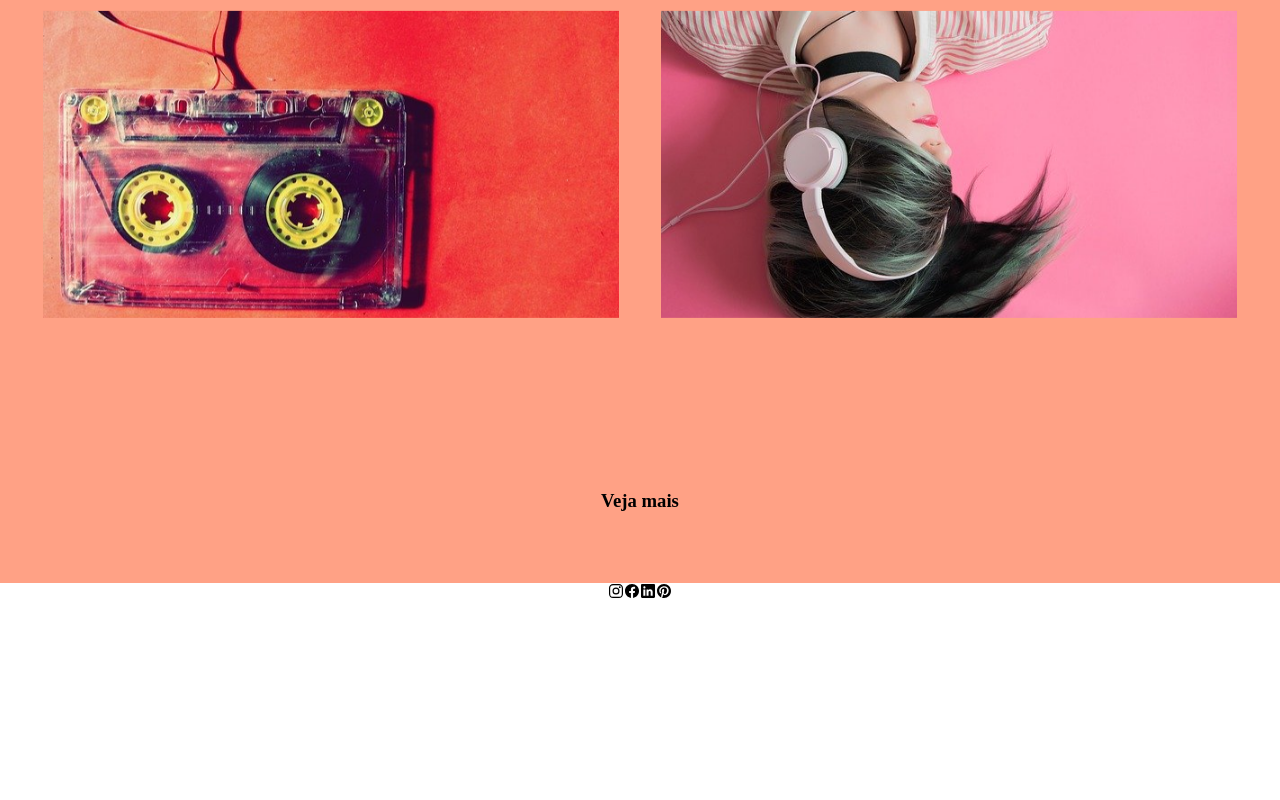
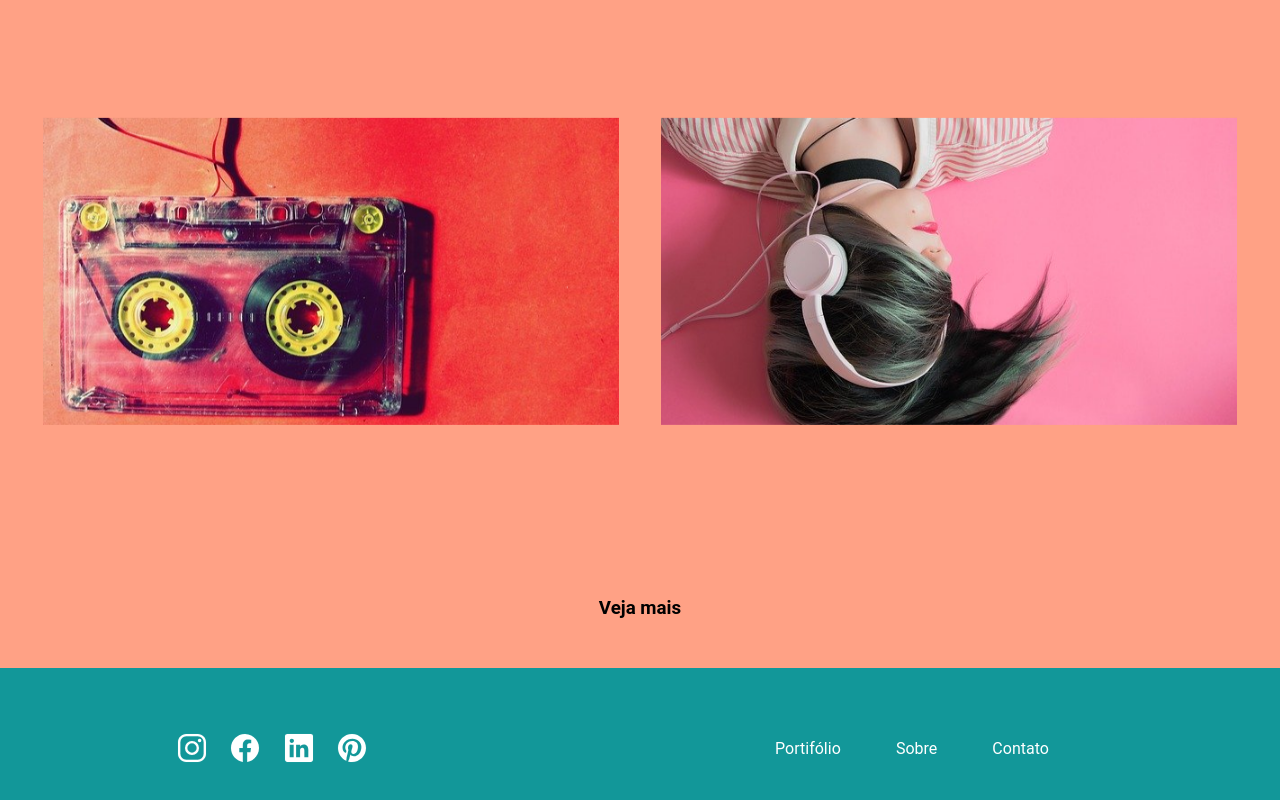
Before and after one commit to phcantoni/Beat, a plain HTML site: page index.html in a window 1280 px wide. Shown: the part 1140-1940 px from the top of the page. Before the commit the page ends 1739 px from the top, so only its background shows below. Drawn offline with nearby package versions, Linux system fonts and the light colour scheme.

Commit message:
finishing the site

```diff
--- a/index.html
+++ b/index.html
@@ -19,10 +19,10 @@
                 <li>Contato</li>
             </ul>
         </nav>
-        <h1>No compasso da batida</h1>
-        <img src="./assets/imgHead.png" alt="Imagem Life">
-        <!--<section class="sectionHeader">
-        </section>-->
+        <section>
+            <h1>No compasso da batida</h1>
+            <img src="./assets/imgHead.png" alt="Imagem Life">
+        </section>
         <nav >
             <ul>
                 <li>Arte & Design</li>
@@ -32,11 +32,9 @@
         </nav>
     </header>
     <main>
-        <section class="firstSectionMain">
-            <h2>AQUARELA</h2>
-            <p>Uma brincadeira com fotos, cores e efeitos! Curta, compartilhe e deixe seu comentário... ficarei feliz pelo feedback!</p>
-        </section>
-        <section class="secondSectionMain">
+        <h2>AQUARELA</h2>
+        <p>Uma brincadeira com fotos, cores e efeitos! Curta, compartilhe e deixe seu comentário... ficarei feliz pelo feedback!</p>
+        <section>
             <figure>
                 <img src="./assets/img4.png" alt="Mulher Yoga">
             </figure>
@@ -59,6 +57,13 @@
             <ion-icon name="logo-linkedin"></ion-icon>
             <ion-icon name="logo-pinterest"></ion-icon>
         </nav>
+        <nav>
+            <ul>
+                <li>Portifólio</li>
+                <li>Sobre</li>
+                <li>Contato</li>
+            </ul>
+        </nav>
     </footer>
 </body>
 </html>
--- a/style.css
+++ b/style.css
@@ -21,7 +21,7 @@ ul{
     font-family: "roboto", sans-serif;
     color: white;
 }
-.sectionHeader{
+header section{
     display: flex;
     align-items: center;
     justify-content: center;
@@ -36,32 +36,34 @@ h1{
 header ul:last-of-type{
     width: 45vw;
 }
+li:hover{
+    color: #FFA185;
+    cursor: pointer;
+}
 main{
     display: flex;
     flex-direction: column;
     align-items: center;
     justify-content: center;
     width: 100%;
-    height: 150vh;
+    height: 170vh;
     background-color: #FFA185;
 }
-/*.firstSectionMain{
+h2{
     display: flex;
-    flex-direction: column;
-    justify-content: space-evenly;
-    width: 98%;
-    height: 20vh;
-}*/
-h2{
+    align-items: center;
     font-family: "Roboto", sans-serif;
     font-size: 40px;
     color: white;
+    width: 95%;
+    height: 20vh;
 }
 p{
     font-family: "Roboto", sans-serif;
     font-size: 25px;
+    height: 15vh;
 }
-.secondSectionMain{
+main section{
     display: flex;
     justify-content: space-evenly;
     align-items: space-evenly;
@@ -69,6 +71,33 @@ p{
     width: 100%;
     height: 120vh;
 }
-.secondSectionMain img {
+main img {
     width: 45vw;
 }
+h3{
+    font-family: "Roboto", sans-serif;
+}
+h3:hover{
+    color: white;
+    cursor: pointer;
+}
+footer{
+    display: flex;
+    align-items: center;
+    justify-content: space-around;
+    background-color: #129799;
+    height: 20vh;
+}
+footer nav:first-of-type{
+    color: white;
+    width: 15vw;
+    justify-content: space-between;
+}
+ion-icon{
+    width: 2.5vw;
+    height: 5vh;
+}
+ion-icon:hover{
+    color: #FFA185;
+    cursor: pointer;
+}
```
